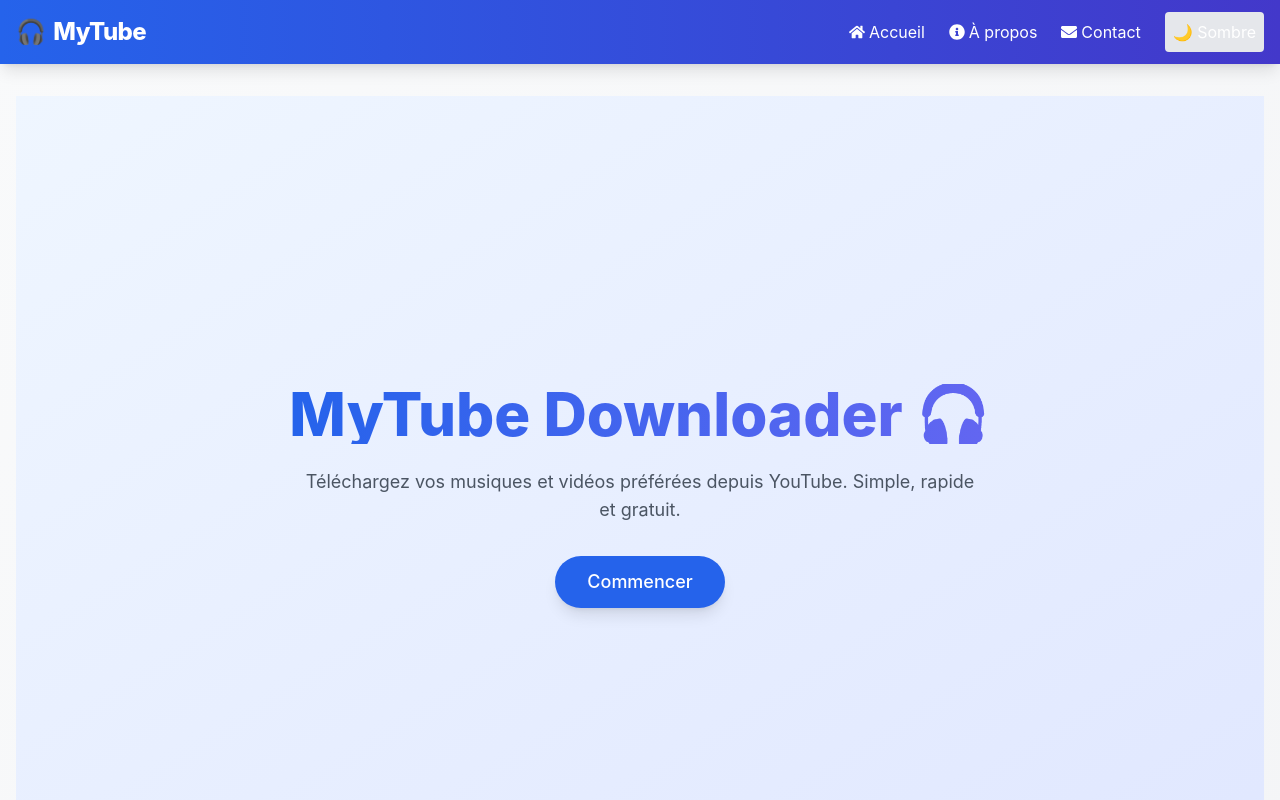
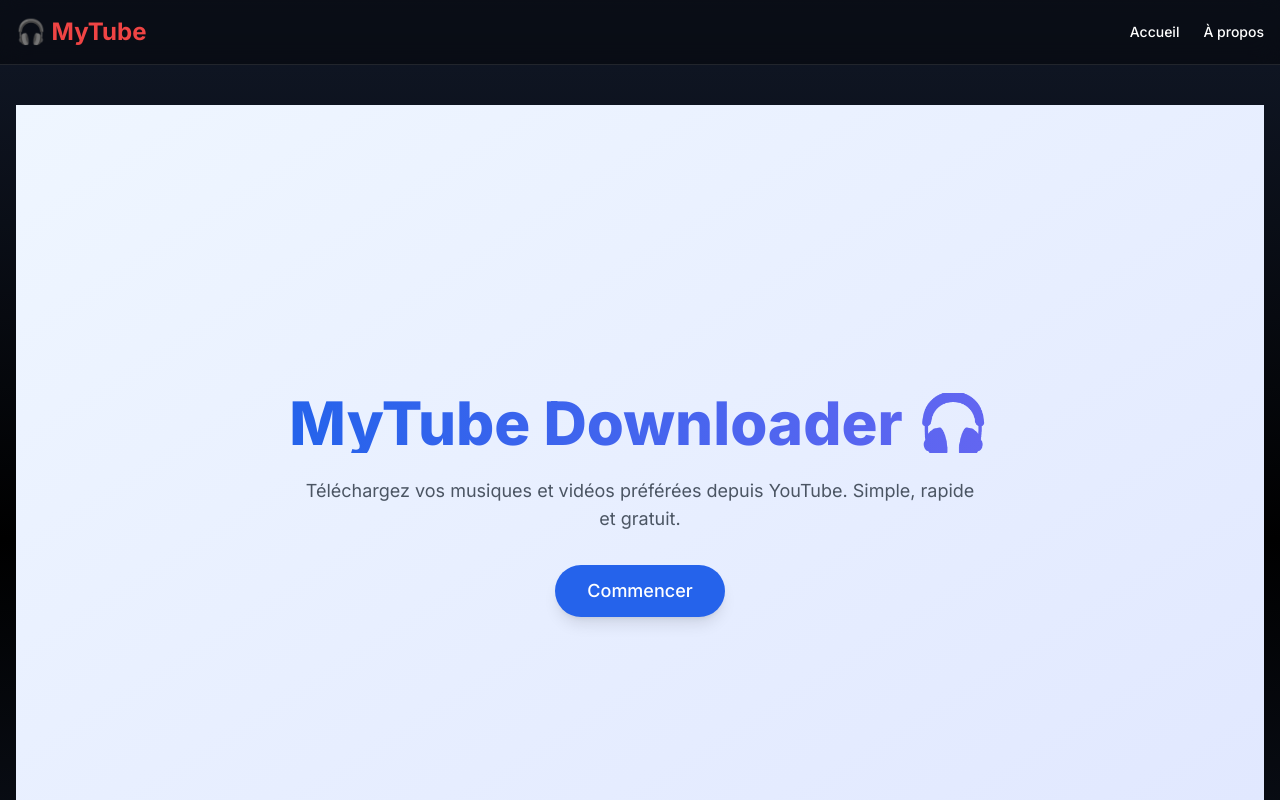
Before and after one commit to Crazynotdev/My-Tube, a Next.js app: page / in a window 1280 px wide. Shown: the top 800 px of the page. Built offline with nearby package versions, Linux system fonts and the light colour scheme.

Commit message:
Update layout.tsx

```diff
--- a/app/layout.tsx
+++ b/app/layout.tsx
@@ -1,18 +1,15 @@
-import type { Metadata } from "next";
 import "./globals.css";
-import Header from "./components/Header";
-import Footer from "./components/Footer";
+import { Inter } from "next/font/google";
+import Link from "next/link";
 
-export const metadata: Metadata = {
+const inter = Inter({ subsets: ["latin"] });
+
+export const metadata = {
   title: "MyTube - Téléchargez Musique et Vidéos Gratuitement",
   description:
-    "Recherchez, prévisualisez et téléchargez des MP3 et MP4 depuis YouTube. Simple, rapide et gratuit.",
-  icons: { icon: "/favicon.ico" },
-  themeColor: "#2563eb",
-  openGraph: {
-    title: "MyTube",
-    description: "Votre plateforme de téléchargement multimédia",
-    images: ["/og-image.jpg"],
+    "Recherchez, prévisualisez et téléchargez des MP3 et MP4 depuis YouTube et plus. Simple, rapide et gratuit.",
+  icons: {
+    icon: "/favicon.ico",
   },
 };
 
@@ -23,10 +20,30 @@
 }) {
   return (
     <html lang="fr">
-      <body className="bg-gradient-to-br from-gray-50 to-gray-100 dark:from-gray-900 dark:to-gray-950 text-gray-900 dark:text-gray-100 antialiased transition-colors duration-300">
-        <Header />
-        <main className="pt-24 pb-16 min-h-screen px-4">{children}</main>
-        <Footer />
+      <body
+        className={`${inter.className} bg-gradient-to-b from-gray-900 via-black to-gray-900 text-white min-h-screen`}
+      >
+        <header className="sticky top-0 z-50 bg-black/40 backdrop-blur-md border-b border-white/10">
+          <nav className="container mx-auto flex justify-between items-center p-4">
+            <Link href="/" className="text-2xl font-bold text-red-500">
+              🎧 MyTube
+            </Link>
+            <div className="flex gap-6 text-sm font-medium">
+              <Link href="/" className="hover:text-red-400 transition">
+                Accueil
+              </Link>
+              <Link href="/about" className="hover:text-red-400 transition">
+                À propos
+              </Link>
+            </div>
+          </nav>
+        </header>
+
+        <main className="container mx-auto px-4 py-10">{children}</main>
+
+        <footer className="border-t border-white/10 mt-16 py-6 text-center text-sm text-gray-400">
+          © {new Date().getFullYear()} MyTube. Créé par Crazy & Toge 🚀
+        </footer>
       </body>
     </html>
   );
```
